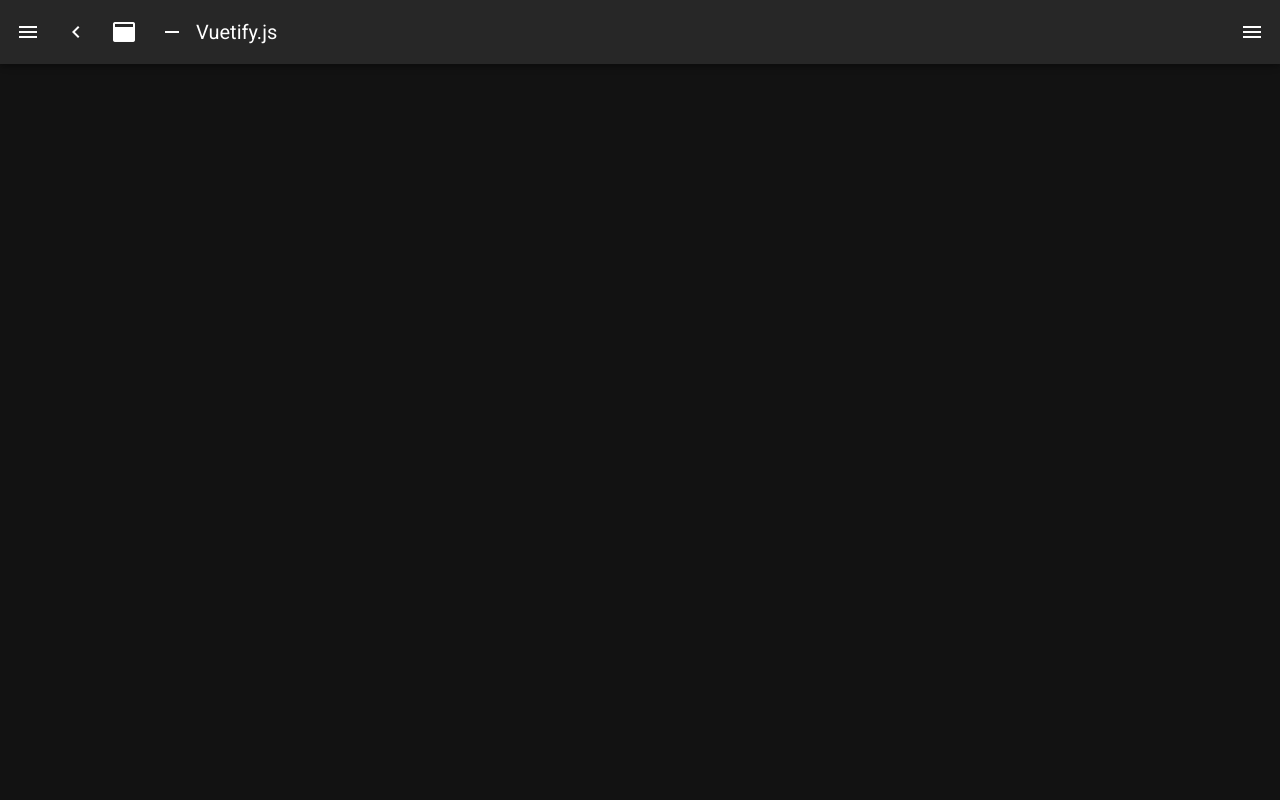
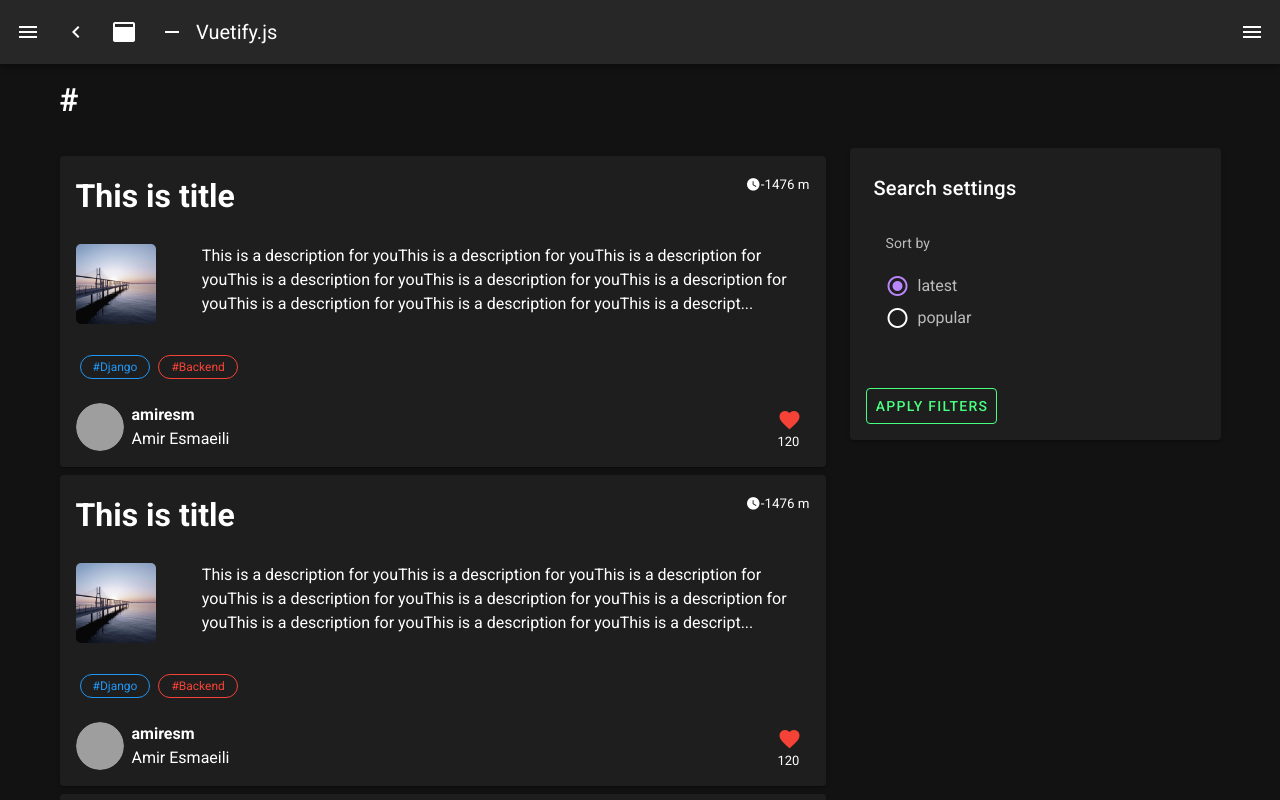
Before and after one commit to Nebula-Clan/Client, a Nuxt app: page /search/hashtag in a window 1280 px wide. Before the commit this address had no page. Shown: the top 800 px of the page. Built offline with nearby package versions, Linux system fonts and the light colour scheme; grey boxes are pictures that could not be loaded; what vue-quill-editor would draw is missing.

Commit message:
hashtag search

```diff
--- a/components/homepage/Post-quick-view.vue
+++ b/components/homepage/Post-quick-view.vue
@@ -50,7 +50,7 @@
           nuxt
           :key="i"
           v-for="(tag, i) in this.hashtags"
-          :to="'/search/hashtag/' + tag.replace('#', '')"
+          :to="'/search/hashtag?keyword=' + tag.replace('#', '') + '&sort=latest'"
           outlined
           class="mx-1"
           :color="chipsColors[i]"
--- /dev/null
+++ b/components/search/Post.vue
@@ -0,0 +1,113 @@
+<template>
+  <v-card elevation="2" class="pa-4 my-2">
+    <v-row>
+      <v-col>
+        <h1>{{postDet.title}}</h1>
+      </v-col>
+      <v-col class="text-right">
+        <v-icon size="15">
+          mdi-clock
+        </v-icon>
+        <span style="font-size: smaller">{{ dateDuration }}</span>
+      </v-col>
+    </v-row>
+    <v-row>
+      <v-col md="2" cols="12">
+        <img class="post-img" src="../../static/images/unnamed.jpg" alt="">
+      </v-col>
+      <v-col md="10" cols="12">
+        {{postDet.description.substring(0, 250) + '...'}}
+      </v-col>
+    </v-row>
+    <v-row>
+      <v-col class="d-flex">
+        <v-chip
+          small
+          nuxt
+          :key="i"
+          v-for="(tag, i) in postDet.hashtags"
+          :to="'/search/hashtag?keyword=' + tag.replace('#', '') + '&sort=latest'"
+          outlined
+          class="mx-1"
+          :color="chipsColors[i]"
+        >
+          {{tag}}
+        </v-chip>
+      </v-col>
+    </v-row>
+    <v-row>
+      <v-col class="d-flex">
+        <v-avatar>
+          <img :src="postDet.author.profile" :alt="postDet.author.username"/>
+        </v-avatar>
+        <div class="ml-2">
+          <nuxt-link :to="'/profile/'+postDet.author.username" class="text-decoration-none white--text">
+            <span><b>{{postDet.author.username}}</b></span>
+          </nuxt-link>
+          <br>
+          <span>{{postDet.author.first_name}} {{postDet.author.last_name}}</span>
+        </div>
+      </v-col>
+      <v-col class="d-flex justify-end align-end"  style="font-size: small">
+        <div class="mx-2">
+          <v-icon
+            color="red">
+            mdi-heart
+          </v-icon>
+          <br>
+          <span>{{postDet.likes}}</span>
+        </div>
+      </v-col>
+    </v-row>
+  </v-card>
+</template>
+
+<script>
+export default {
+  name: "Post",
+  data() {
+    return {
+      chipsColors: [
+        'blue', 'red', 'green', 'purple', 'orange'
+      ],
+      postDet: {
+        author: {
+          username: 'amiresm',
+          first_name: 'Amir',
+          last_name: 'Esmaeili',
+          profile: 'https://images.pexels.com/photos/428364/pexels-photo-428364.jpeg?cs=srgb&dl=pexels-spencer-selover-428364.jpg&fm=jpg'
+        },
+        date_created: '2020-11-05 17:42:00',
+        title: 'This is title',
+        description: 'This is a description for youThis is a description for youThis is a description for youThis is a description for youThis is a description for youThis is a description for youThis is a description for youThis is a description for youThis is a description for youThis is a description for youThis is a description for youThis is a description for youThis is a description for youThis is a description for youThis is a description for youThis is a description for youThis is a description for youThis is a description for youThis is a description for youThis is a description for youThis is a description for youThis is a description for youThis is a description for youThis is a description for youThis is a description for youThis is a description for youThis is a description for youThis is a description for youThis is a description for youThis is a description for youThis is a description for youThis is a description for youThis is a description for you',
+        hashtags: ['#Django', '#Backend'],
+        likes: 120,
+        comments: 10
+      }
+    }
+  },
+  computed: {
+    dateDuration: {
+      get: function () {
+        const unixTime = new Date(this.postDet.date_created).getTime()
+        const now = new Date().getTime()
+        if (now - unixTime < 36e+5) {
+          return Math.floor((now - unixTime) / 60000) + ' m'
+        } else if (now - unixTime > 36e+5 && now - unixTime < 36e+5 * 24) {
+          return Math.floor((now - unixTime) / 36e+5) + ' h'
+        } else {
+          return Math.floor((now - unixTime) / (36e+5 * 24)) + ' day(s)'
+        }
+      }
+    }
+  },
+}
+</script>
+
+<style lang="scss" scoped>
+  .post-img {
+    width: 80px;
+    height: 80px;
+    border-radius: 5px;
+  }
+</style>
--- /dev/null
+++ b/components/search/Settings.vue
@@ -0,0 +1,56 @@
+<template>
+  <v-card elevation="2" class="pa-2">
+    <v-card-title>
+      Search settings
+    </v-card-title>
+    <v-card-text>
+      <v-col>
+        <p>Sort by</p>
+        <v-radio-group
+          column
+          v-model="sort">
+          <v-radio label="latest"
+                   value="latest">
+          </v-radio>
+          <v-radio label="popular"
+                   value="popular">
+          </v-radio>
+        </v-radio-group>
+      </v-col>
+    </v-card-text>
+    <v-card-actions>
+      <v-btn
+        @click="apply"
+        color="accent"
+        outlined>
+        Apply filters
+      </v-btn>
+    </v-card-actions>
+  </v-card>
+</template>
+
+<script>
+export default {
+  name: "Settings",
+  data() {
+    return {
+      sort: 'latest'
+    }
+  },
+  methods: {
+    apply() {
+      const params = this.$route.query
+      this.$router.replace({query:{...params, sort: this.sort}})
+    }
+  },
+  watch: {
+    $route (to ,from) {
+      this.sort = to.query.sort
+    }
+  }
+}
+</script>
+
+<style scoped>
+
+</style>
--- /dev/null
+++ b/pages/search/hashtag.vue
@@ -0,0 +1,44 @@
+<template>
+  <v-container>
+    <v-row>
+      <v-col>
+        <h1>#{{hashtag}}</h1>
+      </v-col>
+    </v-row>
+    <v-row>
+      <v-col md="8">
+        <Post/>
+        <Post/>
+        <Post/>
+      </v-col>
+      <v-col md="4">
+        <Settings/>
+      </v-col>
+    </v-row>
+  </v-container>
+</template>
+
+<script>
+import Post from "~/components/search/Post"
+import Settings from "@/components/search/Settings";
+export default {
+  name: "hashtag",
+  components: {
+    Settings,
+    Post
+  },
+  data() {
+    return {
+      hashtag: this.$route.query.keyword,
+      sort: this.$route.query.sort
+    }
+  },
+  mounted() {
+  },
+  watchQuery: true
+}
+</script>
+
+<style scoped>
+
+</style>
```
